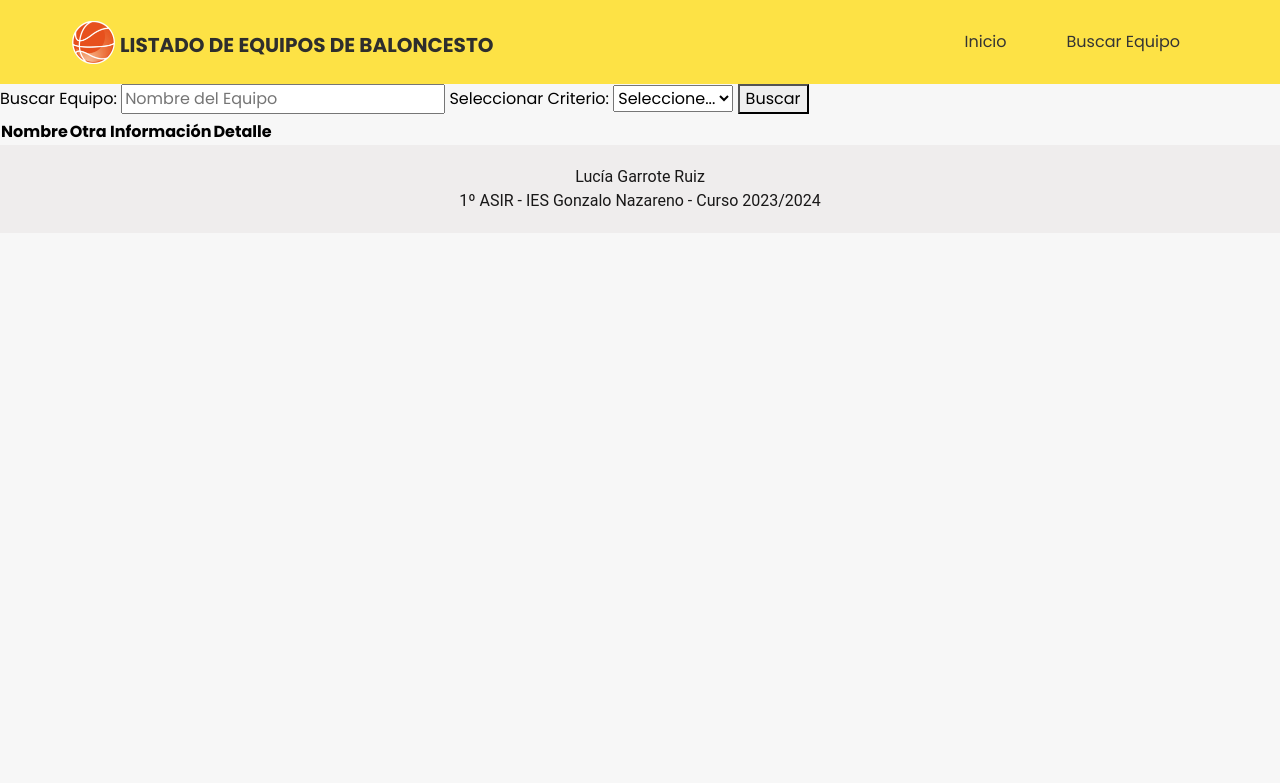
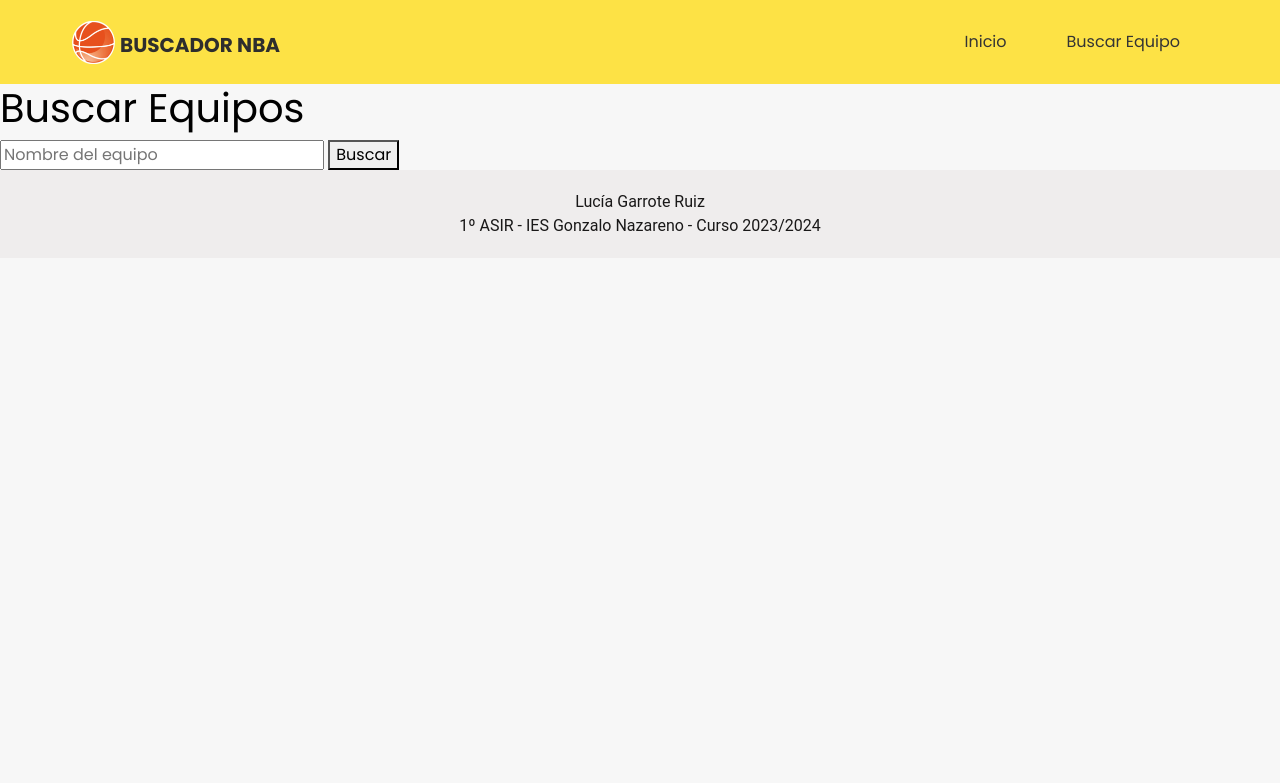
Before and after one commit to luciagruiz/proyecto_flask, a Flask app: template templates/equipos.html in a window 1280 px wide. Shown: the top 783 px of the page. Run offline with Flask 3, Linux system fonts and the light colour scheme; the template is opened without the code that fills it, so the values that code supplies are empty; some libraries are stand-ins or nearby versions.

Commit message:
Programa Base sin formato

```diff
--- a/app.py
+++ b/app.py
@@ -1,4 +1,4 @@
-from flask import Flask, render_template, abort, redirect, request
+from flask import Flask, render_template, abort, redirect, request, url_for
 import json
 import os
 
@@ -12,5 +12,31 @@ with open("static/data/nba.json") as n:
 def inicio():
     return render_template("index.html")
 
+@app.route('/equipos', methods=['GET', 'POST'])
+def equipos():
+    if request.method == 'POST':
+        busqueda = request.form.get('busqueda', '').lower()
+        if busqueda:
+            equipos_encontrados = [equipo for equipo in datos if equipo['teamName'].lower().startswith(busqueda)]
+        else:
+            equipos_encontrados = datos
+        return redirect(url_for('listaequipos', equipos=json.dumps(equipos_encontrados)))
+    return render_template("equipos.html")
 
-app.run("0.0.0.0",port,debug=True)
+@app.route('/listaequipos', methods=['GET', 'POST'])
+def listaequipos():
+    equipos = json.loads(request.args.get('equipos'))
+    return render_template("listaequipos.html", equipos=equipos)
+
+@app.route('/equipo/<int:id>')
+@app.route('/equipo')
+def equipo(id=None):
+    if id is None:
+        id = request.args.get('id')
+    equipo_encontrado = next((equipo for equipo in datos if equipo['teamId'] == id), None)
+    if equipo_encontrado:
+        return render_template("equipo.html", equipo=equipo_encontrado)
+    abort(404)
+
+if __name__ == "__main__":
+    app.run("0.0.0.0", port, debug=True)
--- a/templates/base.html
+++ b/templates/base.html
@@ -51,7 +51,7 @@
                   <a class="nav-link" href="/">Inicio<span class="sr-only">(actual)</span></a>
                 </li>
                 <li class="nav-item">
-                  <a class="nav-link" href="/buscador">Buscar Equipo</a>
+                  <a class="nav-link" href="/equipos">Buscar Equipo</a>
                 </li>
               </ul>
             </div>
--- a/templates/equipos.html
+++ b/templates/equipos.html
@@ -1,41 +1,13 @@
-{% extends 'base.html' %}
+{% extends "base.html" %}
 
-{% block titulopag %}Listado de Equipos de Baloncesto{% endblock %}
+{% block titulo %}Buscador NBA{% endblock %}
 
-{% block titulo %}Listado de Equipos de Baloncesto{% endblock %}
+{% block titulopag %}Buscar Equipos{% endblock %}
 
 {% block contenido %}
-<form action="/equipos" method="post">
-  <label for="equipo">Buscar Equipo:</label>
-  <input type="text" id="equipo" name="equipo" placeholder="Nombre del Equipo" value="{{ request.form.equipo }}">
-
-  <label for="criterio">Seleccionar Criterio:</label>
-  <select id="criterio" name="criterio">
-    <option value="">Seleccione...</option>
-    {% for equipo in equipos %}
-    <option value="{{ equipo.abbreviation }}" {% if request.form.criterio == equipo.abbreviation %}selected{% endif %}>{{ equipo.teamName }}</option>
-    {% endfor %}
-  </select>
-
-  <button type="submit">Buscar</button>
+<h1>Buscar Equipos</h1>
+<form action="/equipos" method="POST">
+    <input type="text" name="busqueda" placeholder="Nombre del equipo">
+    <button type="submit">Buscar</button>
 </form>
-
-<table>
-  <thead>
-    <tr>
-      <th>Nombre</th>
-      <th>Otra Información</th>
-      <th>Detalle</th>
-    </tr>
-  </thead>
-  <tbody>
-    {% for equipo in equipos %}
-    <tr>
-      <td>{{ equipo.teamName }}</td>
-      <td>{{ equipo.abbreviation }}</td>
-      <td><a href="/equipo/{{ equipo.teamId }}">Detalle</a></td>
-    </tr>
-    {% endfor %}
-  </tbody>
-</table>
 {% endblock %}
--- a/templates/index.html
+++ b/templates/index.html
@@ -7,7 +7,7 @@
 {% block contenido %}
 <section class="contenedor">
    <h3 class="buscador">Pulsa en la imagen para acceder al buscador:</h3>
-   <figure><a href="/buscador"><img class="img" src="{{ url_for('static', filename='images/nbalogo.png') }}" alt="imagen" /></a></figure>
+   <figure><a href="/equipos"><img class="img" src="{{ url_for('static', filename='images/nbalogo.png') }}" alt="imagen" /></a></figure>
    <br>
    <br>
 </section>
```
